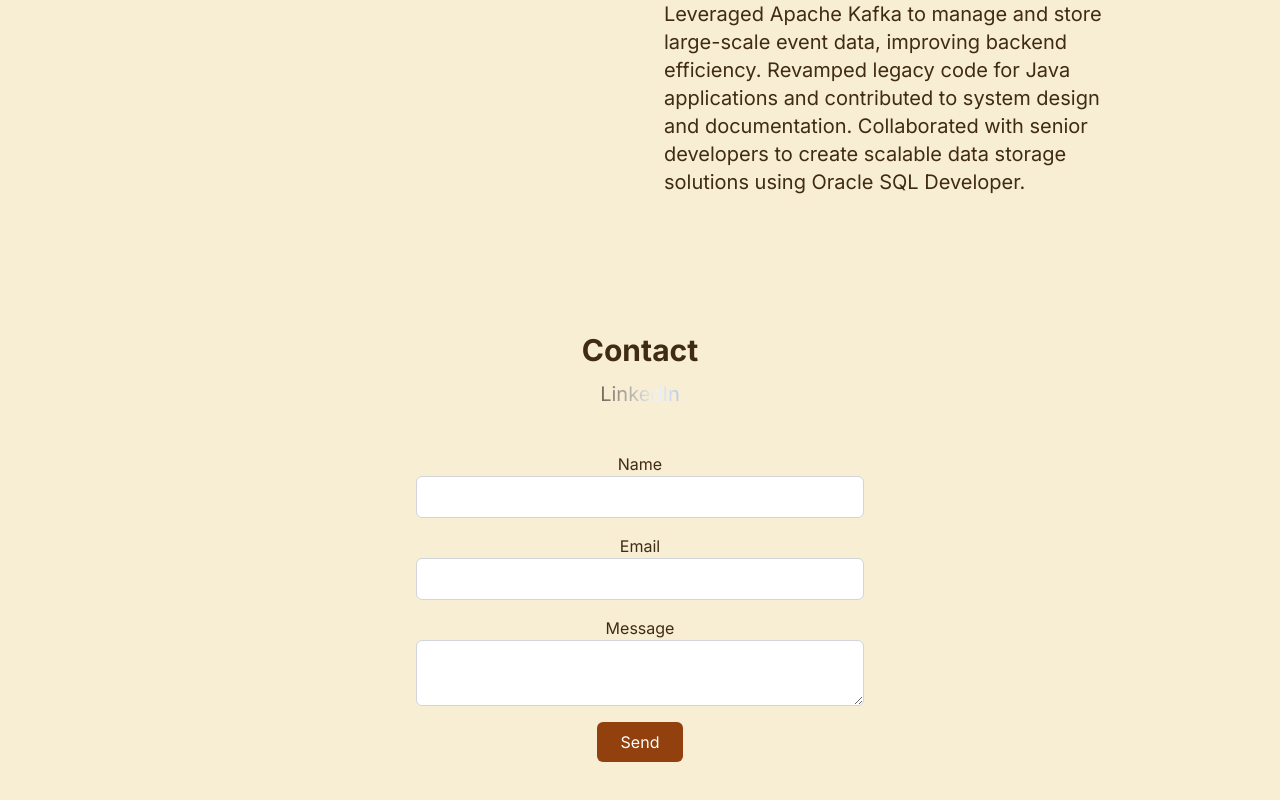
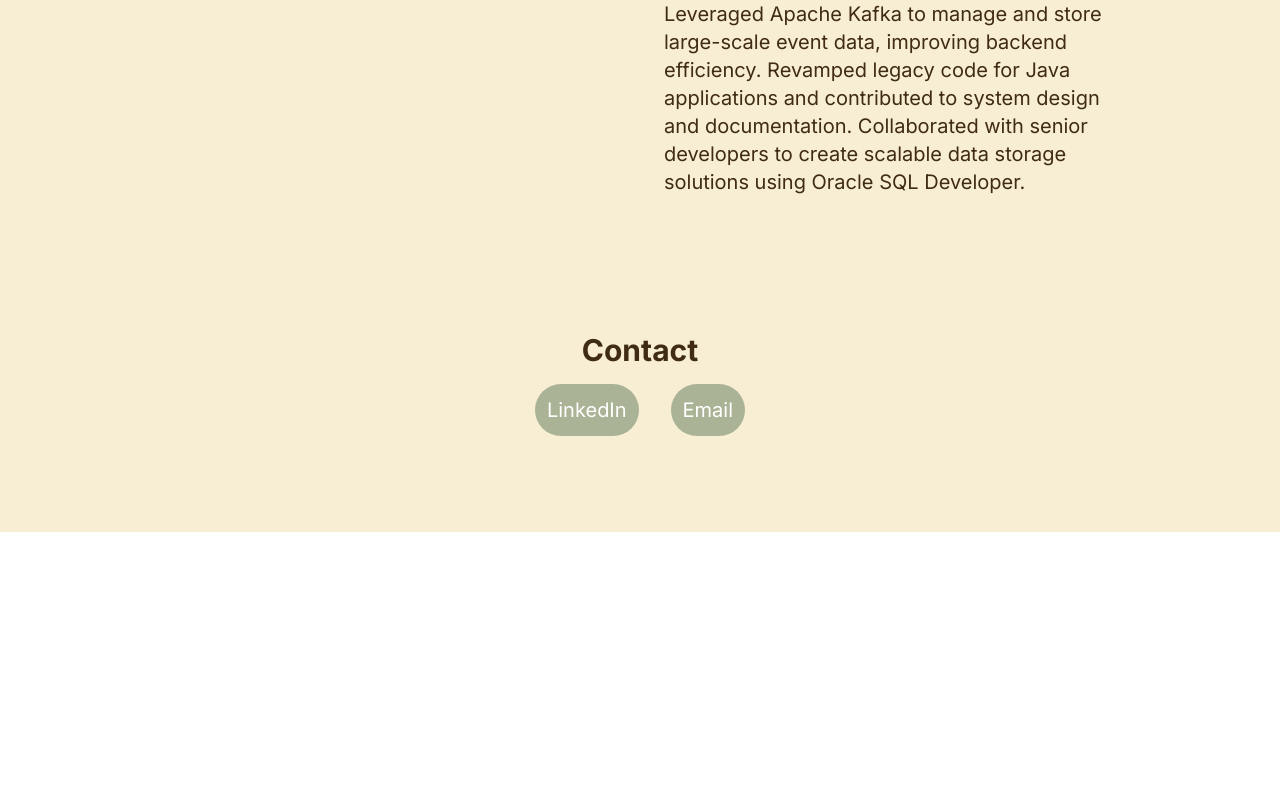
Before and after one commit to DezBush/Personal-Website, a Next.js app: page / in a window 1280 px wide. Shown: the part 1036-1836 px from the top of the page. After the commit the page ends 1568 px from the top, so only its background shows below. Built offline with nearby package versions, Linux system fonts and the light colour scheme.

Commit message:
Fixed Contact Sheet

```diff
--- a/app/contact.js
+++ /dev/null
@@ -1,45 +0,0 @@
-"use client";
-
-import React, { useRef } from 'react';
-import emailjs from '@emailjs/browser';
-
-export const Contact = () => {
-  const form = useRef();
-
-  const sendEmail = (e) => {
-    e.preventDefault();
-
-    emailjs
-      .sendForm(process.env.EMAILJS_SERVICE_ID, process.env.EMAILJS_TEMPLATE_ID, form.current, {
-        publicKey: process.env.EMAILJS_PUBLIC_KEY,
-      })
-      .then(
-        () => {
-          console.log('SUCCESS!');
-          form.current.reset();
-        },
-        (error) => {
-          console.log('FAILED...', error.text);
-        },
-      );
-  };
-
-  return (
-    <section id="contact" className="flex flex-col justify-center items-center pb-24">
-        <h2 className="text-3xl font-bold">Contact</h2>
-        <a href="https://www.linkedin.com/in/desmond-bush/" target="_blank"  rel="noopener noreferrer"
-        className='py-3 text-xl bg-gradient-to-r from-coco via-slate-100 to-blue-700 bg-clip-text text-transparent animate-gradient'>LinkedIn</a>
-        <form ref={form} onSubmit={sendEmail} className="flex flex-col items-center mt-8 w-full max-w-md">
-            <label>Name</label>
-            <input type="text" name="user_name" className="w-full p-2 mb-4 border border-gray-300 rounded-md text-black"/>
-            <label>Email</label>
-            <input type="email" name="user_email" className="w-full p-2 mb-4 border border-gray-300 rounded-md text-black"/>
-            <label>Message</label>
-            <textarea name="message" className="w-full p-2 mb-4 border border-gray-300 rounded-md text-black"/>
-            <input type="submit" value="Send" className="px-6 py-2 text-white bg-amber-800 rounded-md hover:bg-amber-900 cursor-pointer"/>
-        </form>
-    </section>
-  );
-};
-
-export default Contact;
--- a/app/page.js
+++ b/app/page.js
@@ -1,5 +1,3 @@
-import Contact from "./contact.js"
-
 export default function Home() {
   return (
     <div className="min-h-screen bg-light-brown text-coco">
@@ -63,8 +61,15 @@ export default function Home() {
           </li>
         </ul>
       </section>
-
-      <Contact/>
+      <section id="contact" className="flex flex-col justify-center items-center pb-24">
+        <h2 className="text-3xl font-bold pb-4">Contact</h2>
+        <section className="flex flex-row justify-center items-center gap-8">
+          <a href="https://www.linkedin.com/in/desmond-bush/" target="_blank"  rel="noopener noreferrer"
+            className='p-3 text-xl bg-sage text-white rounded-full hover:bg-green-800'>LinkedIn</a>
+          <a href={`mailto:${process.env.PERSONAL_EMAIL}?subject=Contact%20From%20Portfolio`}
+            className='p-3 text-xl bg-sage text-white rounded-full hover:bg-green-800'>Email</a>
+        </section>
+      </section>
     </div>
   )
 }
```
Also changed, not shown: 1 other file (tests, documents, lock files or other folders).
